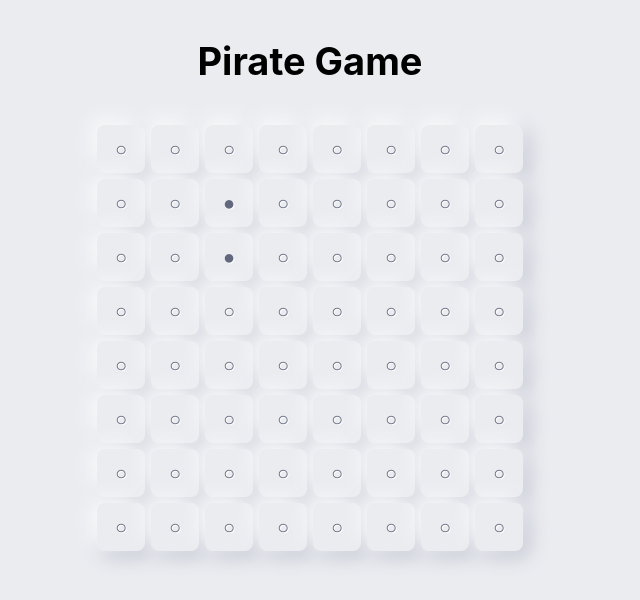
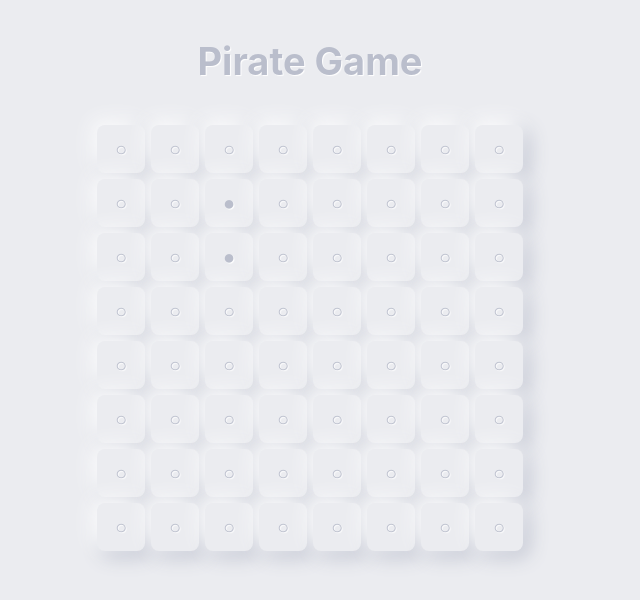
Before and after one commit to ShutoYamada/pirate-game, a React (Create React App) app: page / in a window 1280 px wide. Shown: the top 600 px of the page, without its empty margins (330-970 px from the left). Built offline with nearby package versions, Linux system fonts and the light colour scheme.

Commit message:
スタイルを追加

```diff
--- a/src/App.css
+++ b/src/App.css
@@ -1,5 +1,10 @@
 body, html {
   background-color : #EBECF0;
+}
+
+div p {
+  color: #BABECC;
+  text-shadow: 1px 1px 1px #FFF;
 }
 
 .App {
@@ -7,7 +12,7 @@ body, html {
 }
 
 .App-header {
-  min-height: 4rem;
+  min-height: 2.5rem;
   display: flex;
   flex-direction: column;
   align-items: center;
--- a/src/component/GameBoard.css
+++ b/src/component/GameBoard.css
@@ -3,6 +3,17 @@
     clear: both;
     content: "";
     display: table;
+}
+
+.description {
+    margin: 0.5rem auto 1rem auto;
+    padding: 0.5rem;
+    width: 30%;
+    box-shadow: inset 3px 3px 7px rgba(136, 165, 191, 0.48), inset -3px -3px 7px #FFFFFF;
+}
+
+.description p {
+    color: #212529;
 }
 
 button, input {
@@ -32,6 +43,7 @@ button, input {
     margin: 3px;
     font-size: 20px;
 }
+
 .unselected:hover {
     box-shadow: -2px -2px 5px #FFF, 2px 2px 5px #BABECC;
 }
```
